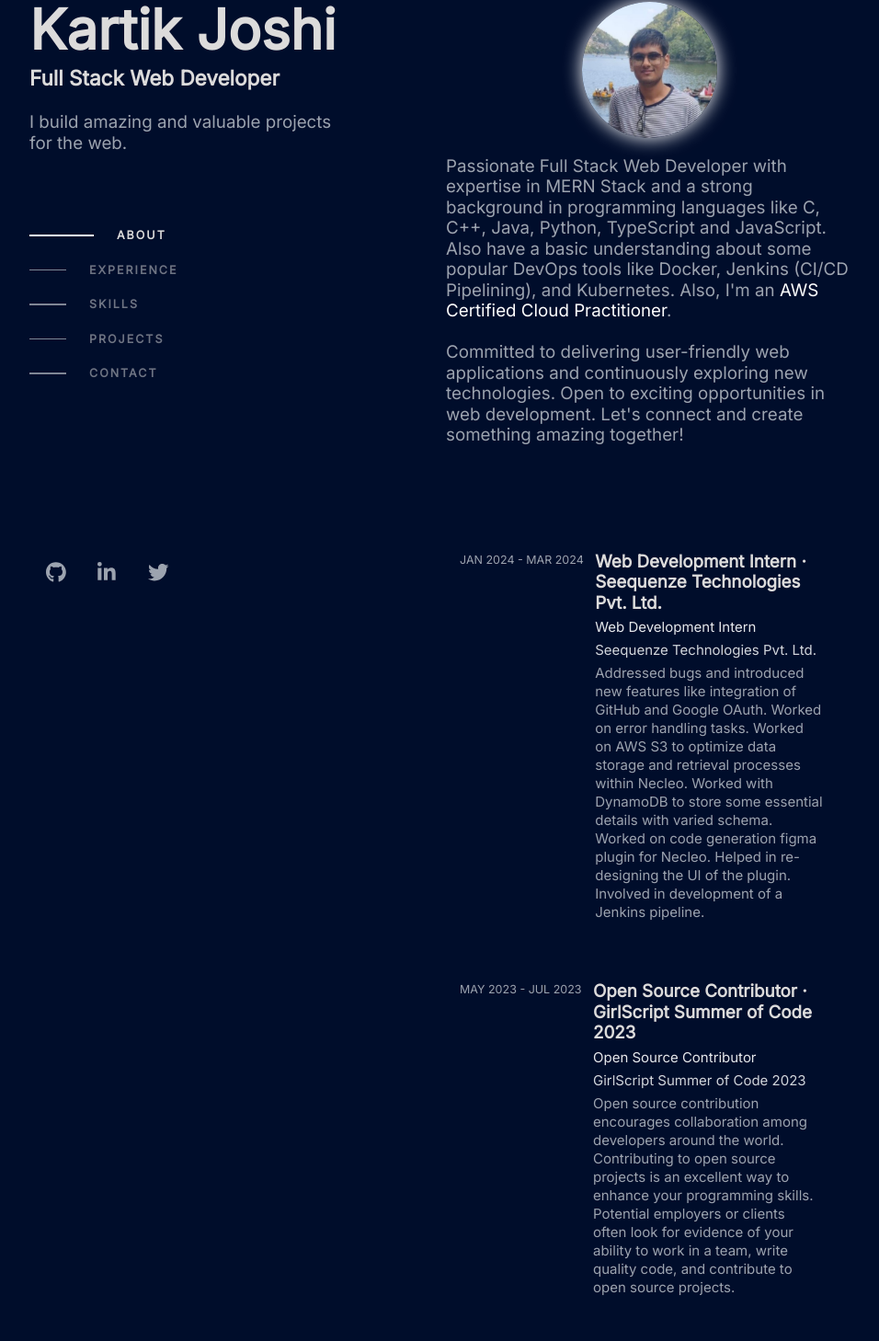
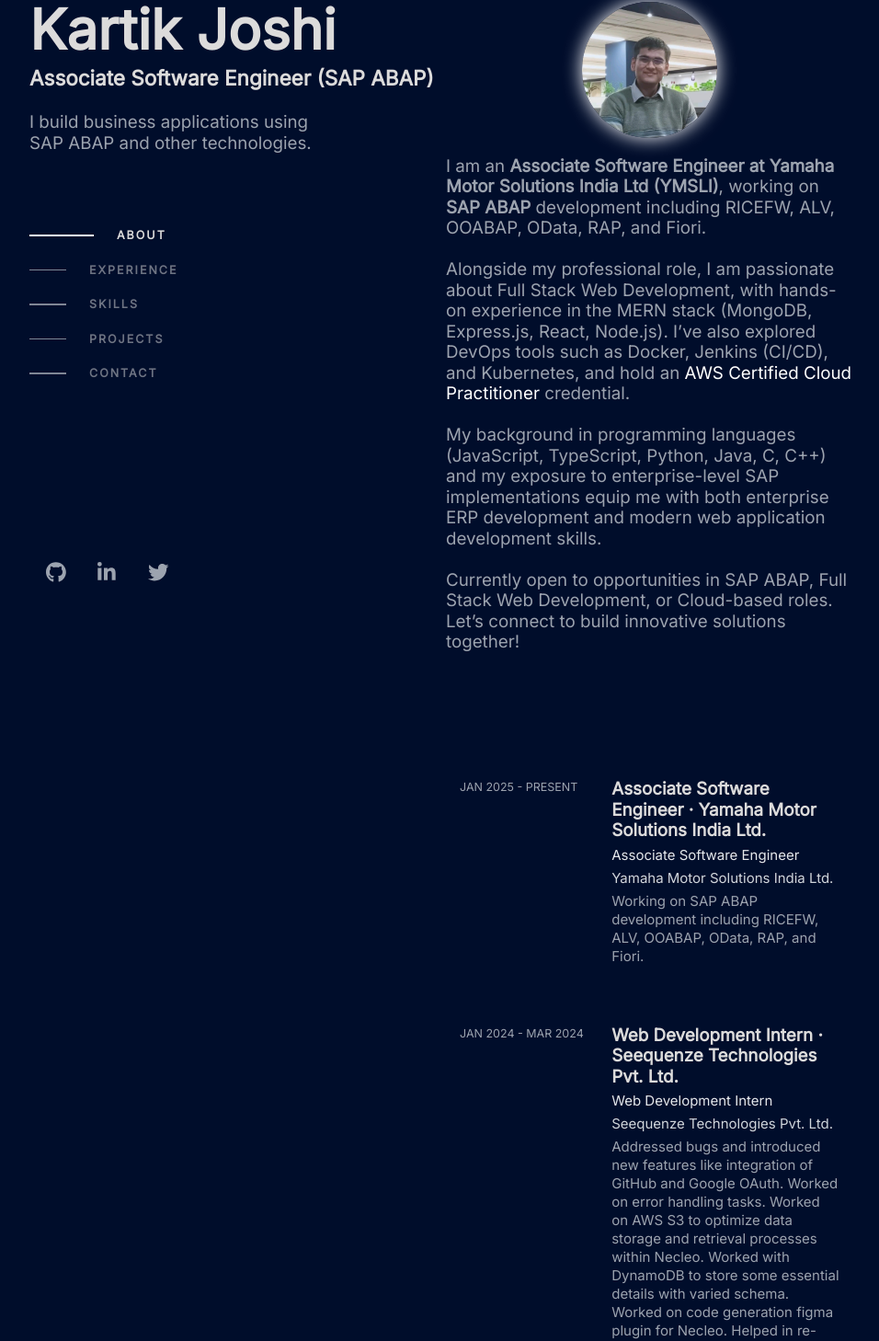
Before and after one commit to kartikjoshi267/NewPortfolio, a React (Vite) app: page / in a window 1280 px wide. Shown: the part 78-1536 px from the top of the page at 92% size, without its empty margins (160-1116 px from the left). Built offline with nearby package versions, Linux system fonts and the light colour scheme.

Commit message:
update portfolio

```diff
--- a/src/components/card/ExperienceCard.jsx
+++ b/src/components/card/ExperienceCard.jsx
@@ -2,7 +2,7 @@
 
 const ExperienceCard = ({ experience }) => {
   return (
-    <div className='experience-card flex flex-col lg:flex-row gap-5 items-stretch lg:items-start justify-stretch lg:justify-start h-max w-[100%] duration-150 bg-transparent lg:hover:bg-[#2231a35d] lg:hover:!opacity-100 lg:group-hover:opacity-50 p-4 rounded-lg'>
+    <div className='experience-card flex flex-col lg:flex-row gap-5 items-stretch lg:items-start justify-stretch lg:justify-between h-max w-[100%] duration-150 bg-transparent lg:hover:bg-[#2231a35d] lg:hover:!opacity-100 lg:group-hover:opacity-50 p-4 rounded-lg'>
       <div className='text-2xl font-semibold lg:font-normal lg:text-xl text-gray-400'>{experience.start} - {experience.end}</div>
       <div className='flex flex-col gap-2 lg:w-3/5 md:w-4/5'>
         <h4 className='text-3xl font-semibold'>
--- a/src/components/sections/AboutSection.jsx
+++ b/src/components/sections/AboutSection.jsx
@@ -11,11 +11,16 @@
       />
       <div className="text-2xl lg:text-3xl">
         <p>
-          Passionate Full Stack Web Developer with expertise in MERN Stack and a
-          strong background in programming languages like C, C++, Java, Python,
-          TypeScript and JavaScript. Also have a basic understanding about some
-          popular DevOps tools like Docker, Jenkins (CI/CD Pipelining), and
-          Kubernetes. Also, I'm an{' '}
+          I am an <strong>Associate Software Engineer at Yamaha Motor Solutions India
+          Ltd (YMSLI)</strong>, working on <strong>SAP ABAP</strong> development including RICEFW, ALV,
+          OOABAP, OData, RAP, and Fiori.
+        </p>
+        <br/>
+        <p>
+          Alongside my professional role, I am passionate about Full Stack Web
+          Development, with hands-on experience in the MERN stack (MongoDB,
+          Express.js, React, Node.js). I’ve also explored DevOps tools such as
+          Docker, Jenkins (CI/CD), and Kubernetes, and hold an{' '}
           <a
             className="text-white hover:text-teal-300"
             href="https://drive.google.com/file/d/1z6_stn1rPSktISAzS5s53Q7_4CFb6-50/view?usp=drive_link"
@@ -23,16 +28,22 @@
             rel="noopener noreferrer"
           >
             AWS Certified Cloud Practitioner
-          </a>
-          .
+          </a>{' '}credential.
+        </p>
+        <br/>
+        <p>
+          My background in programming languages (JavaScript, TypeScript,
+          Python, Java, C, C++) and my exposure to enterprise-level SAP
+          implementations equip me with both enterprise ERP development and
+          modern web application development skills.
+        </p>
+        <br/>
+        <p>
+          Currently open to opportunities in SAP ABAP, Full Stack Web
+          Development, or Cloud-based roles. Let’s connect to build innovative
+          solutions together!
         </p>
         <br />
-        <p>
-          Committed to delivering user-friendly web applications and
-          continuously exploring new technologies. Open to exciting
-          opportunities in web development. Let's connect and create something
-          amazing together!
-        </p>
       </div>
     </>
   )
--- a/src/components/sections/IntroSection.jsx
+++ b/src/components/sections/IntroSection.jsx
@@ -10,9 +10,9 @@
       >
         Kartik Joshi
       </Link>
-      <h2 className="mt-4 text-4xl font-semibold">Full Stack Web Developer</h2>
+      <h2 className="mt-4 text-4xl font-semibold">Associate Software Engineer (SAP ABAP)</h2>
       <p className="mt-10 text-3xl text-gray-400 w-3/4">
-        I build amazing and valuable projects for the web.
+        I build business applications using SAP ABAP and other technologies.
       </p>
     </div>
   )
--- a/src/components/sections/Skills.jsx
+++ b/src/components/sections/Skills.jsx
@@ -1,9 +1,11 @@
 import React from 'react'
 import { skills } from '../../constants';
+import sapLogo from '../../assets/images/sap-logo.png';
 
 const Skills = () => {
   return (
     <div className="flex flex-row flex-wrap lg:gap-7 gap-4">
+      <img src={sapLogo} alt="nextjs" width={50} height={50} className="bg-white rounded-full p-2" />
       {skills.map((Icon, index) => (
         <Icon key={index} size={50} className="bg-white rounded-full p-2" />
       ))}
--- a/src/constants/index.js
+++ b/src/constants/index.js
@@ -119,20 +119,20 @@
 ]
 
 const experiences = [
-  {
-    designation: 'Open Source Contributor',
-    organization: 'HacktoberFest 2022',
-    start: 'OCT 2022',
-    end: 'OCT 2022',
-    description: `Open source contribution encourages collaboration among developers around the world. Contributing to open source projects is an excellent way to enhance your programming skills. Potential employers or clients often look for evidence of your ability to work in a team, write quality code, and contribute to open source projects.`,
-  },
-  {
-    designation: 'Open Source Contributor',
-    organization: 'GirlScript Summer of Code 2023',
-    start: 'MAY 2023',
-    end: 'JUL 2023',
-    description: `Open source contribution encourages collaboration among developers around the world. Contributing to open source projects is an excellent way to enhance your programming skills. Potential employers or clients often look for evidence of your ability to work in a team, write quality code, and contribute to open source projects.`,
-  },
+  // {
+  //   designation: 'Open Source Contributor',
+  //   organization: 'HacktoberFest 2022',
+  //   start: 'OCT 2022',
+  //   end: 'OCT 2022',
+  //   description: `Open source contribution encourages collaboration among developers around the world. Contributing to open source projects is an excellent way to enhance your programming skills. Potential employers or clients often look for evidence of your ability to work in a team, write quality code, and contribute to open source projects.`,
+  // },
+  // {
+  //   designation: 'Open Source Contributor',
+  //   organization: 'GirlScript Summer of Code 2023',
+  //   start: 'MAY 2023',
+  //   end: 'JUL 2023',
+  //   description: `Open source contribution encourages collaboration among developers around the world. Contributing to open source projects is an excellent way to enhance your programming skills. Potential employers or clients often look for evidence of your ability to work in a team, write quality code, and contribute to open source projects.`,
+  // },
   {
     designation: 'Web Development Intern',
     organization: 'Seequenze Technologies Pvt. Ltd.',
@@ -140,6 +140,13 @@
     end: 'MAR 2024',
     description: `Addressed bugs and introduced new features like integration of GitHub and Google OAuth. Worked on error handling tasks. Worked on AWS S3 to optimize data storage and retrieval processes within Necleo. Worked with DynamoDB to store some essential details with varied schema. Worked on code generation figma plugin for Necleo. Helped in re-designing the UI of the plugin. Involved in development of a Jenkins pipeline.`,
   },
+  {
+    designation: 'Associate Software Engineer',
+    organization: 'Yamaha Motor Solutions India Ltd.',
+    start: 'JAN 2025',
+    end: 'PRESENT',
+    description: `Working on SAP ABAP development including RICEFW, ALV, OOABAP, OData, RAP, and Fiori.`,
+  },
 ]
 
 experiences.reverse()
```
Also changed, not shown: src/components/mainContainers/RightSideContainer.jsx (+6 -6 lines), src/assets/images/myphoto.jpg, src/assets/images/sap-logo.png (added).
